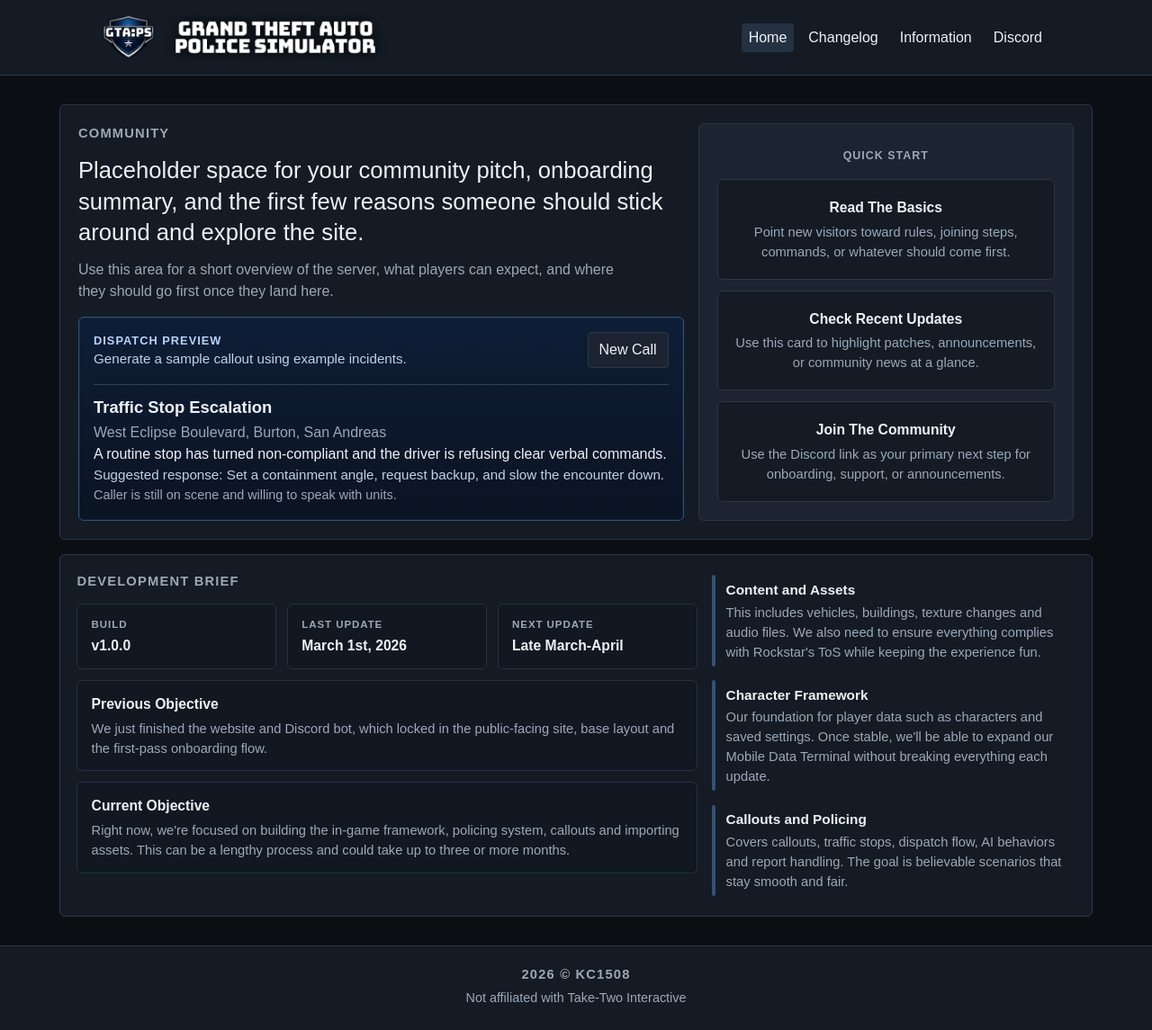
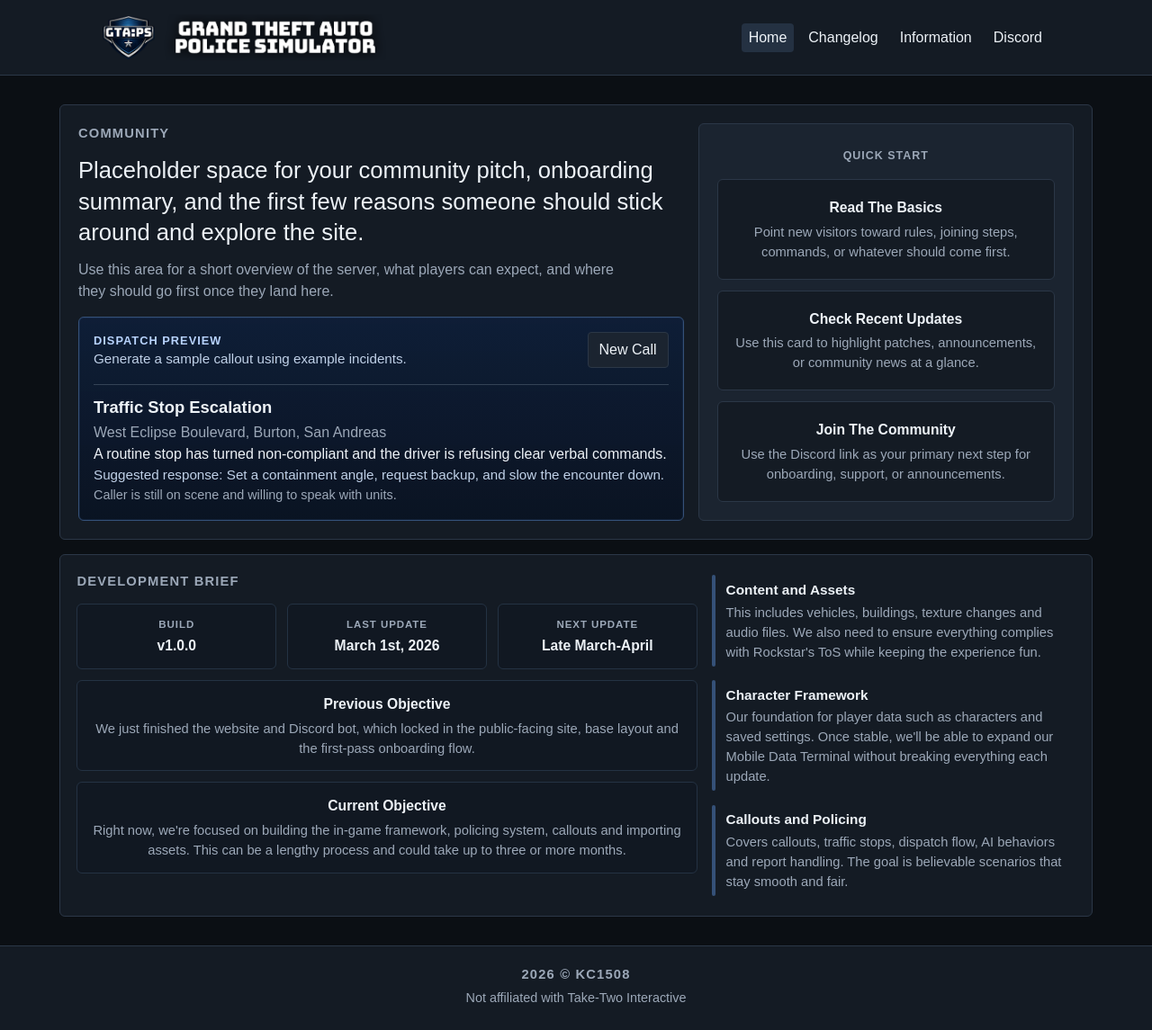
Before and after one commit to kchaney1508/gtaps-web, a Jekyll site: the page built from index.html, in a window 1280 px wide. Shown: the whole page at 90% size. Built offline with Jekyll 4.4.1, drawn with Linux system fonts in a browser that asks for light colours.

Commit message:
match styles / temp for push

```diff
--- a/assets/styles.css
+++ b/assets/styles.css
@@ -694,6 +694,19 @@ main.container > h1 {
   margin-bottom: 0.16rem;
 }
 
+.home-brief--live .brief-metric,
+.home-brief--live .brief-note-strip {
+  display: grid;
+  align-content: center;
+  justify-items: center;
+  text-align: center;
+}
+
+.home-brief--live .brief-note-strip strong,
+.home-brief--live .brief-note-strip span {
+  max-width: 48rem;
+}
+
 .actions {
   display: flex;
   flex-wrap: wrap;
```
